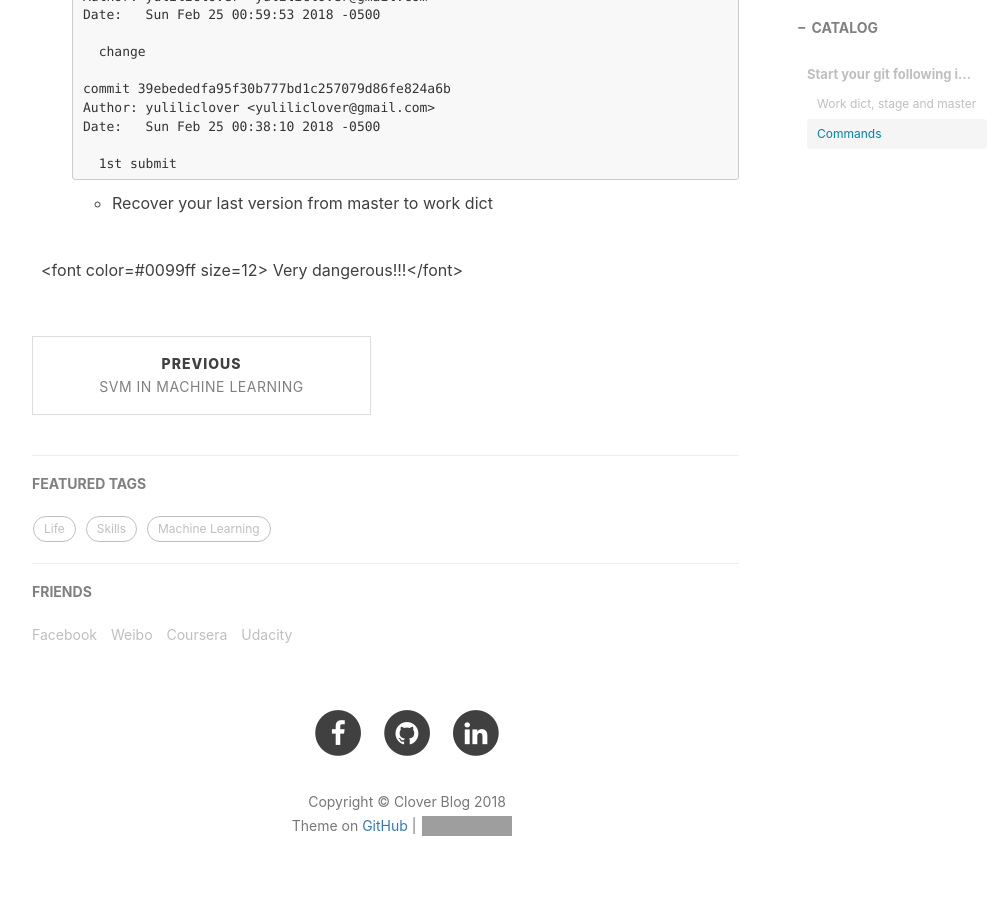
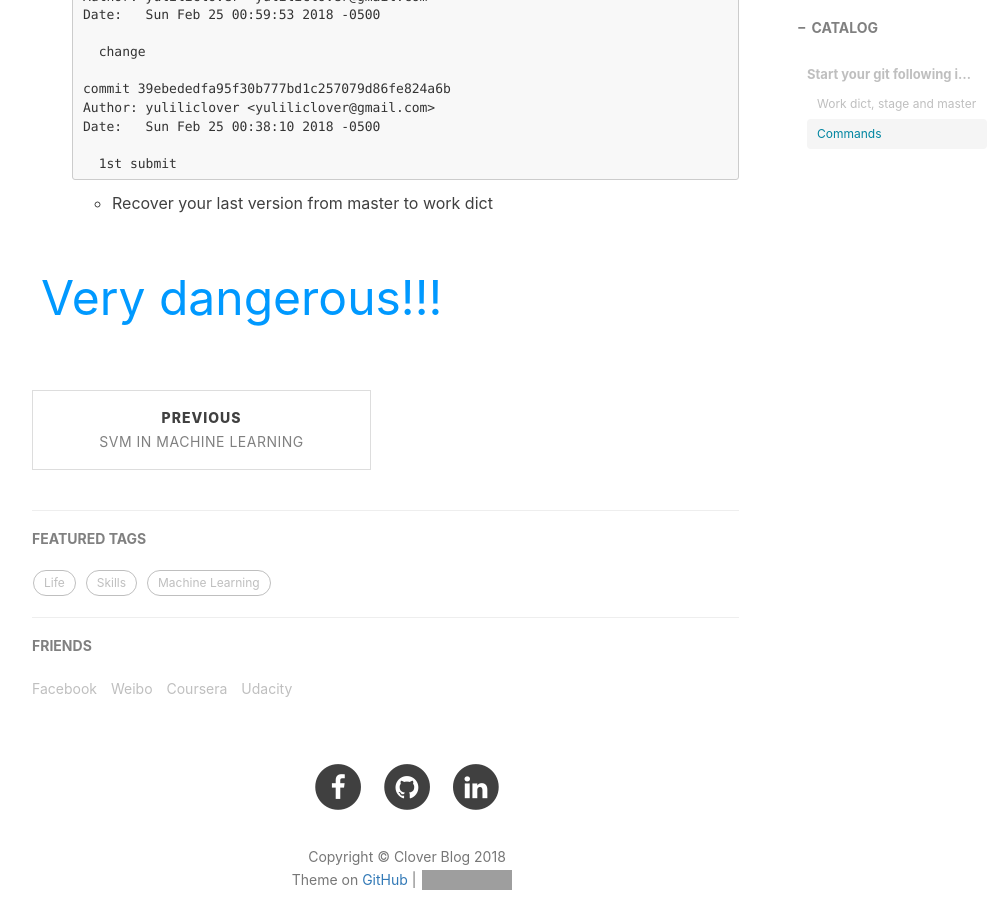
Before and after one commit to ly16/ly16.github.io, a Jekyll site: the page built from _posts/2018-02-24-git-tutorial.md, in a window 1280 px wide and 900 px high, scrolled down 3499 px. Shown: the whole window, without its empty margins (233-1239 px from the left). Built offline with Jekyll 4.4.1, drawn with Linux system fonts in a browser that asks for light colours; nearby versions of some CDN libraries; comment, search, counter and statistics services are not loaded; grey boxes are pictures that could not be loaded.

Commit message:
Update 2018-02-24-git-tutorial.md

```diff
--- a/_posts/2018-02-24-git-tutorial.md
+++ b/_posts/2018-02-24-git-tutorial.md
@@ -189,4 +189,4 @@ ______________________________________________
 
   - Recover your last version from master to work dict
 
-   <font color=#0099ff size=12> Very dangerous!!!</font>
+   <font color=0099ff size=12> Very dangerous!!!</font>
```
